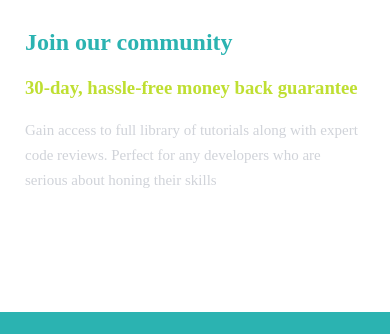
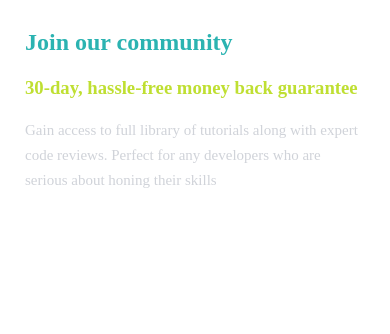
Before and after one commit to aejazballari/responsiveCommunity, a plain HTML site: page index.html in a window 390 px wide. Shown: the top 334 px of the page. Drawn offline with Linux system fonts and the light colour scheme.

Commit message:
increased height for mobile responsive

```diff
--- a/index.css
+++ b/index.css
@@ -9,7 +9,7 @@ html {
 }
 
 div {
-  height: 37vh;
+  height: 45vh;
   color: white;
   line-height: 2.5rem;
   font-size: 1.6rem;
```
